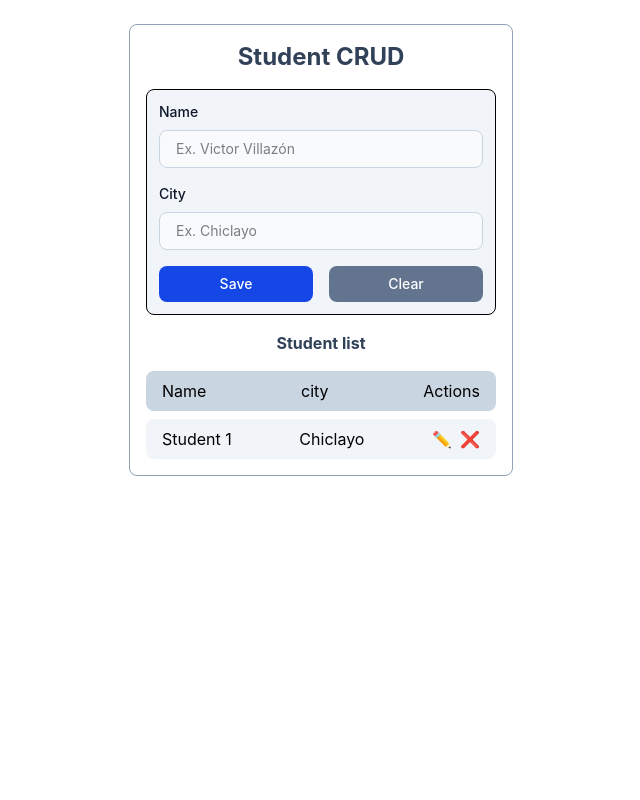
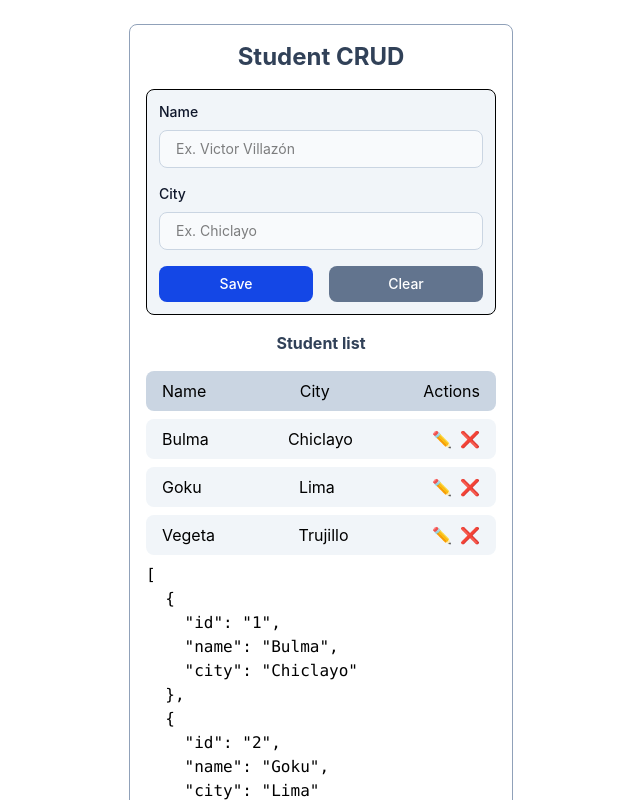
Before and after one commit to victorvzn/bootcamp-frontend-python-g31-jv, a React (Vite) app in the folder semana10/dia01-02-react-student-list-crud/: page / in a window 1280 px wide. Shown: the top 800 px of the page, without its empty margins (319-959 px from the left). Built offline with nearby package versions, Linux system fonts and the light colour scheme.

Commit message:
semana10, dia01, 02, react student list crud

```diff
--- a/semana10/dia01-02-react-student-list-crud/src/App.jsx
+++ b/semana10/dia01-02-react-student-list-crud/src/App.jsx
@@ -1,4 +1,26 @@
+import { useState } from "react"
+
 const App = () => {
+  const DEFAULT_STUDENTS = [
+    {
+      id: '1',
+      name: 'Bulma',
+      city: 'Chiclayo'
+    },
+    {
+      id: '2',
+      name: 'Goku',
+      city: 'Lima'
+    },
+    {
+      id: '3',
+      name: 'Vegeta',
+      city: 'Trujillo'
+    }
+  ]
+
+  const [students, setStudents] = useState(DEFAULT_STUDENTS)
+
   return (
     <main className="w-96 mx-auto border border-slate-400 rounded-lg mt-6 p-4">
       <h1 className="text-2xl text-center text-slate-700 font-bold mb-4">Student CRUD</h1>
@@ -47,18 +69,24 @@ const App = () => {
       <section className="mt-4 flex flex-col gap-2">
         <div className="flex justify-between items-center gap-2 bg-slate-300 px-4 py-2 rounded-lg ">
           <div className="text-left">Name</div>
-          <div className="text-left">city</div>
+          <div className="text-left">City</div>
           <div className="flex gap-2">Actions</div>
         </div>
 
+        {students.map(student => {
+          return (
             <div className="flex justify-between items-center gap-2 bg-slate-100 px-4 py-2 rounded-lg">
-          <div className="text-left">Student 1</div>
-          <div className="text-left">Chiclayo</div>
+              <div className="text-left">{student.name}</div>
+              <div className="text-left">{student.city}</div>
               <div className="flex gap-2">
                 <button>✏</button>
                 <button>❌</button>
               </div>
             </div>
+          )
+        })}
+
+        <pre>{JSON.stringify(students, null, 2)}</pre>
       </section>
     </main>
   )
```
Lines whose indentation alone changed are shown as unchanged.
